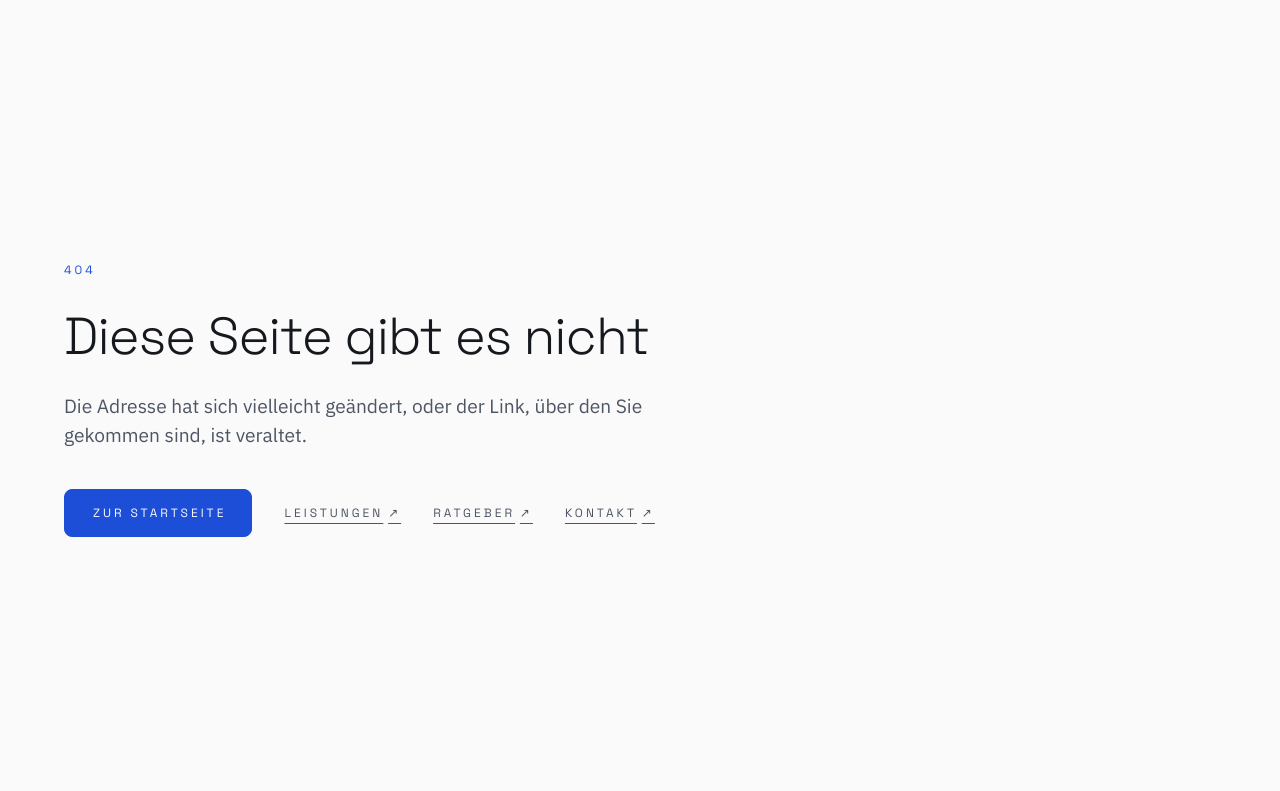
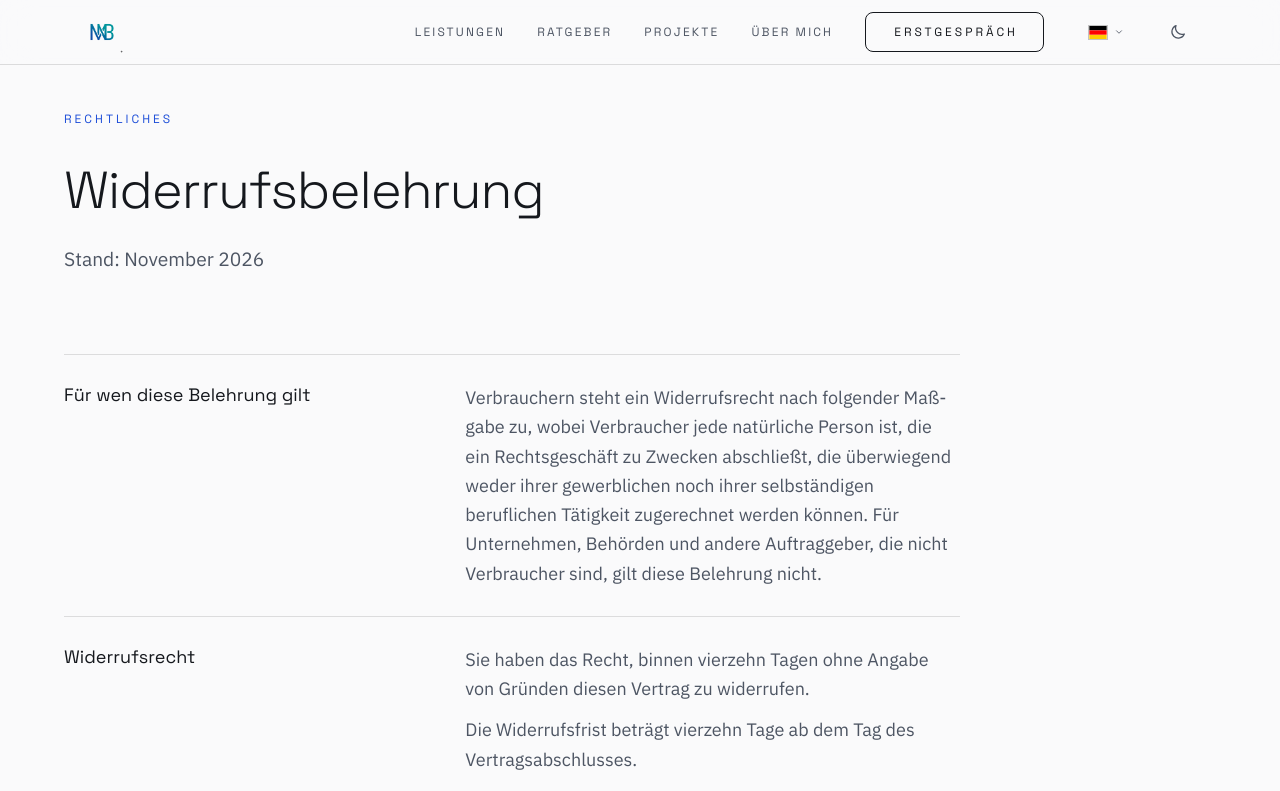
Before and after one commit to MuhamedBeck/Muhamed-Beck-Portfolio, a React (Vite) app: page /widerrufsbelehrung in a window 1280 px wide. Before the commit this address had no page. Shown: the top 791 px of the page. Built offline with nearby package versions, Linux system fonts and the light colour scheme.

Commit message:
feat: Rechtsseite Widerrufsbelehrung, verlinkt von der Dolmetscher-Seite

```diff
--- /dev/null
+++ b/src/components/pages/Widerrufsbelehrung.jsx
@@ -0,0 +1,72 @@
+import { LegalPage } from "./LegalPage";
+import { CONTACT, PERSON } from "../../content/site";
+
+/* Angaben wie im Impressum. */
+const ANSCHRIFT = `${PERSON.name}, Krögerstraße 4, 60313 ${PERSON.city}, Deutschland`;
+
+const absaetze = (liste) => (
+  <>
+    {liste.map((text) => (
+      <p key={text}>{text}</p>
+    ))}
+  </>
+);
+
+/*
+ * Widerrufsrecht und Folgen des Widerrufs sind das gesetzliche Muster aus
+ * Anlage 1 zu Art. 246a § 1 Abs. 2 Satz 2 EGBGB, für Dienstleistungen
+ * ausgefüllt (Gestaltungshinweise 1 a, 2 und 6), das Formular ist Anlage 2.
+ * Am Wortlaut des Musters wird nichts geändert, auch nicht an der Wir-Form
+ * oder den Lieferkosten: Nur das unveränderte Muster gilt als ordnungsgemäße
+ * Belehrung. Vorsatz und Hinweis zum vorzeitigen Erlöschen stehen außerhalb
+ * des Musters, mit eigener Überschrift.
+ */
+const SECTIONS = [
+  {
+    title: "Für wen diese Belehrung gilt",
+    body: absaetze([
+      "Verbrauchern steht ein Widerrufsrecht nach folgender Maßgabe zu, wobei Verbraucher jede natürliche Person ist, die ein Rechtsgeschäft zu Zwecken abschließt, die überwiegend weder ihrer gewerblichen noch ihrer selbständigen beruflichen Tätigkeit zugerechnet werden können. Für Unternehmen, Behörden und andere Auftraggeber, die nicht Verbraucher sind, gilt diese Belehrung nicht.",
+    ]),
+  },
+  {
+    title: "Widerrufsrecht",
+    body: absaetze([
+      "Sie haben das Recht, binnen vierzehn Tagen ohne Angabe von Gründen diesen Vertrag zu widerrufen.",
+      "Die Widerrufsfrist beträgt vierzehn Tage ab dem Tag des Vertragsabschlusses.",
+      `Um Ihr Widerrufsrecht auszuüben, müssen Sie uns (${ANSCHRIFT}, Telefon: ${CONTACT.phoneDisplay}, E-Mail: ${CONTACT.email}) mittels einer eindeutigen Erklärung (z. B. ein mit der Post versandter Brief oder eine E-Mail) über Ihren Entschluss, diesen Vertrag zu widerrufen, informieren. Sie können dafür das beigefügte Muster-Widerrufsformular verwenden, das jedoch nicht vorgeschrieben ist.`,
+      "Zur Wahrung der Widerrufsfrist reicht es aus, dass Sie die Mitteilung über die Ausübung des Widerrufsrechts vor Ablauf der Widerrufsfrist absenden.",
+    ]),
+  },
+  {
+    title: "Folgen des Widerrufs",
+    body: absaetze([
+      "Wenn Sie diesen Vertrag widerrufen, haben wir Ihnen alle Zahlungen, die wir von Ihnen erhalten haben, einschließlich der Lieferkosten (mit Ausnahme der zusätzlichen Kosten, die sich daraus ergeben, dass Sie eine andere Art der Lieferung als die von uns angebotene, günstigste Standardlieferung gewählt haben), unverzüglich und spätestens binnen vierzehn Tagen ab dem Tag zurückzuzahlen, an dem die Mitteilung über Ihren Widerruf dieses Vertrags bei uns eingegangen ist. Für diese Rückzahlung verwenden wir dasselbe Zahlungsmittel, das Sie bei der ursprünglichen Transaktion eingesetzt haben, es sei denn, mit Ihnen wurde ausdrücklich etwas anderes vereinbart; in keinem Fall werden Ihnen wegen dieser Rückzahlung Entgelte berechnet.",
+      "Haben Sie verlangt, dass die Dienstleistungen während der Widerrufsfrist beginnen soll, so haben Sie uns einen angemessenen Betrag zu zahlen, der dem Anteil der bis zu dem Zeitpunkt, zu dem Sie uns von der Ausübung des Widerrufsrechts hinsichtlich dieses Vertrags unterrichten, bereits erbrachten Dienstleistungen im Vergleich zum Gesamtumfang der im Vertrag vorgesehenen Dienstleistungen entspricht.",
+    ]),
+  },
+  {
+    title: "Vorzeitiges Erlöschen des Widerrufsrechts",
+    body: absaetze([
+      "Das Widerrufsrecht erlischt vorzeitig, wenn wir die Dienstleistung vollständig erbracht haben und wir mit der Ausführung der Dienstleistung erst begonnen haben, nachdem Sie dazu Ihre ausdrückliche Zustimmung gegeben haben und gleichzeitig Ihre Kenntnis davon bestätigt haben, dass Sie Ihr Widerrufsrecht bei vollständiger Vertragserfüllung durch uns verlieren.",
+      "Liegt Ihr Termin oder die Lieferung Ihrer Übersetzung innerhalb der Widerrufsfrist, bitte ich Sie in meiner Antwort mit Termin und Preis, den früheren Beginn ausdrücklich zu verlangen und zu bestätigen, dass Ihnen das Erlöschen des Widerrufsrechts bekannt ist.",
+    ]),
+  },
+  {
+    title: "Muster-Widerrufsformular",
+    body: absaetze([
+      "(Wenn Sie den Vertrag widerrufen wollen, dann füllen Sie bitte dieses Formular aus und senden Sie es zurück.)",
+      `– An ${ANSCHRIFT}, E-Mail: ${CONTACT.email}:`,
+      "– Hiermit widerrufe(n) ich/wir (*) den von mir/uns (*) abgeschlossenen Vertrag über den Kauf der folgenden Waren (*)/die Erbringung der folgenden Dienstleistung (*)",
+      "– Bestellt am (*)/erhalten am (*)",
+      "– Name des/der Verbraucher(s)",
+      "– Anschrift des/der Verbraucher(s)",
+      "– Unterschrift des/der Verbraucher(s) (nur bei Mitteilung auf Papier)",
+      "– Datum",
+      "(*) Unzutreffendes streichen.",
+    ]),
+  },
+];
+
+export const Widerrufsbelehrung = () => (
+  <LegalPage label="Rechtliches" headline="Widerrufsbelehrung" intro="Stand: November 2026" sections={SECTIONS} />
+);
--- a/src/components/pages/dolmetscher/DolmetscherAnfrage.jsx
+++ b/src/components/pages/dolmetscher/DolmetscherAnfrage.jsx
@@ -115,6 +115,11 @@ export const DolmetscherAnfrage = () => {
   return (
     <div>
       <p className="max-w-[60ch] leading-relaxed text-paper-soft">{t.hinweis}</p>
+      <p className="mt-3 text-sm">
+        <a href="/widerrufsbelehrung" target="_blank" rel="noopener" className="text-accent hover:underline">
+          {t.widerruf}
+        </a>
+      </p>
       <form onSubmit={absenden} className="mt-8 space-y-6">
         <Honeypot />
 
--- a/src/components/pages/dolmetscher/DolmetscherFuss.jsx
+++ b/src/components/pages/dolmetscher/DolmetscherFuss.jsx
@@ -11,8 +11,8 @@ const VERWEIS = "-my-1.5 inline-flex items-center gap-2 py-1.5 transition-colors
 
 /**
  * Schlanker Fuß der Dolmetscher-Seite: Kontakt, Rechtstexte, Verweis zur
- * IT-Seite. Impressum und Datenschutz gibt es nur auf Deutsch; die englische
- * und die arabische Fassung sagen das dazu.
+ * IT-Seite. Impressum, Datenschutz und Widerrufsbelehrung gibt es nur auf
+ * Deutsch; die englische und die arabische Fassung sagen das dazu.
  */
 export const DolmetscherFuss = () => {
   const t = useDict(woerter);
@@ -53,6 +53,9 @@ export const DolmetscherFuss = () => {
             <a href="/datenschutz" className="-my-2 py-2 transition-colors hover:text-paper-dim">
               {rechtliches.privacy}
             </a>
+            <a href="/widerrufsbelehrung" className="-my-2 py-2 transition-colors hover:text-paper-dim">
+              {t.fuss.widerruf}
+            </a>
             {t.fuss.rechtstexteHinweis ? <span>{t.fuss.rechtstexteHinweis}</span> : null}
           </div>
           <a href={sectionsFor(locale).home} className="-my-2 py-2 transition-colors hover:text-paper-dim">
--- a/src/i18n/dict/dolmetscher.js
+++ b/src/i18n/dict/dolmetscher.js
@@ -27,6 +27,7 @@ const de = {
   fuss: {
     kontakt: "Kontakt",
     itVerweis: "IT und Automatisierung: muhamedbeck.com",
+    widerruf: "Widerrufsbelehrung",
     rechtstexteHinweis: "",
   },
   preise: {
@@ -37,6 +38,7 @@ const de = {
   formular: {
     hinweis:
       "Das ist eine Anfrage, keine Buchung, und sie verpflichtet Sie zu nichts. Ich antworte in der Regel innerhalb von 24 Stunden mit Termin und Preis oder mit einer Absage. Verbindlich wird der Termin erst, wenn Sie mir das bestätigen. Wenn es schneller gehen muss: WhatsApp oder Anruf.",
+    widerruf: "Für Verbraucher: Widerrufsbelehrung",
     bestaetigungTitel: "Ihre Anfrage ist angekommen.",
     bestaetigungText:
       "Sie ist noch keine Buchung: Ich melde mich in der Regel innerhalb von 24 Stunden mit Termin und Preis oder mit einer Absage. Haben Sie bis dahin nichts gehört, rufen Sie mich bitte an; ohne meine Antwort ist nichts vereinbart.",
@@ -143,7 +145,8 @@ const en = {
   fuss: {
     kontakt: "Contact",
     itVerweis: "IT and automation: muhamedbeck.com",
-    rechtstexteHinweis: "The imprint and the privacy policy are available in German.",
+    widerruf: "Right of withdrawal (German)",
+    rechtstexteHinweis: "The imprint, the privacy policy and the right of withdrawal are available in German.",
   },
   preise: {
     endpreise:
@@ -152,6 +155,7 @@ const en = {
   formular: {
     hinweis:
       "This is a request, not a booking, and it does not commit you to anything. I reply, usually within 24 hours, with a date and price or with a decline. The appointment only becomes binding once you confirm it to me. If it is urgent: WhatsApp or call.",
+    widerruf: "For consumers: right of withdrawal (in German)",
     bestaetigungTitel: "Your request has arrived.",
     bestaetigungText:
       "It is not yet a booking: I will get back to you, usually within 24 hours, with a date and price or with a decline. If you have not heard from me by then, please call me; nothing is agreed without my reply.",
@@ -253,7 +257,9 @@ const en = {
  *                        oder Sie lieber sprechen. · Antwort in der Regel
  *                        innerhalb von 24 Stunden.
  *   fuss                 Kontakt · IT und Automatisierung: muhamedbeck.com ·
- *                        Impressum und Datenschutzerklärung gibt es auf Deutsch.
+ *                        Widerrufsrecht (auf Deutsch) · Impressum,
+ *                        Datenschutzerklärung und Informationen zum
+ *                        Widerrufsrecht gibt es auf Deutsch.
  *   preise.endpreise     Alle Preise sind Endpreise; als Kleinunternehmer nach
  *                        § 19 des deutschen Umsatzsteuergesetzes berechne ich
  *                        keine Mehrwertsteuer. Es gibt keine weiteren Kosten.
@@ -263,6 +269,8 @@ const en = {
  *                        einer Absage. Verbindlich wird der Termin erst, wenn
  *                        Sie ihn mir bestätigen. Wenn es eilt: WhatsApp oder
  *                        Anruf.
+ *   formular.widerruf    Für Verbraucher: Informationen zum Widerrufsrecht
+ *                        (auf Deutsch)
  *   bestaetigung         Ihre Anfrage ist angekommen. Sie ist noch keine
  *                        Buchung: Ich melde mich in der Regel innerhalb von 24
  *                        Stunden mit Termin und Preis oder mit einer Absage.
@@ -313,7 +321,8 @@ const ar = {
   fuss: {
     kontakt: "التواصل",
     itVerweis: "تقنية المعلومات والأتمتة: muhamedbeck.com",
-    rechtstexteHinweis: "بيانات الناشر وسياسة الخصوصية متاحة باللغة الألمانية.",
+    widerruf: "حق الانسحاب من العقد (بالألمانية)",
+    rechtstexteHinweis: "بيانات الناشر وسياسة الخصوصية ومعلومات حق الانسحاب من العقد متاحة باللغة الألمانية.",
   },
   preise: {
     endpreise:
@@ -322,6 +331,7 @@ const ar = {
   formular: {
     hinweis:
       "هذا طلب وليس حجزًا، ولا يُلزمك بشيء. أرد عادةً خلال 24 ساعة بموعد وسعر أو باعتذار. يصبح الموعد مُلزمًا فقط عندما تؤكده لي. إذا كان الأمر عاجلًا: واتساب أو اتصال هاتفي.",
+    widerruf: "للمستهلكين: معلومات عن حق الانسحاب من العقد (بالألمانية)",
     bestaetigungTitel: "وصل طلبك.",
     bestaetigungText:
       "لم يصبح حجزًا بعد: سأتواصل معك عادةً خلال 24 ساعة بموعد وسعر أو باعتذار. إذا لم تسمع مني حتى ذلك الحين، فاتصل بي من فضلك؛ لا يُتفق على شيء دون ردي.",
--- a/src/routes/registry.js
+++ b/src/routes/registry.js
@@ -913,6 +913,23 @@ export const ROUTES = [
     changefreq: "yearly",
     priority: "0.3",
   },
+  {
+    id: "widerrufsbelehrung",
+    path: "/widerrufsbelehrung",
+    locale: "de",
+    group: "widerrufsbelehrung",
+    load: () =>
+      import("../components/pages/Widerrufsbelehrung.jsx").then((m) => ({
+        default: m.Widerrufsbelehrung,
+      })),
+    title: "Widerrufsbelehrung | Muhamed Beck",
+    description:
+      "Widerrufsbelehrung für Verbraucher zu den Dolmetsch- und Übersetzungsleistungen von Muhamed Nur Beck, mit Muster-Widerrufsformular.",
+    h1: "Widerrufsbelehrung",
+    lastmod: "2026-11-17",
+    changefreq: "yearly",
+    priority: "0.3",
+  },
 ];
 
 // Deliberately has no `path`: usePageMeta then falls back to the pathname the
```
Also changed, not shown: public/llms.txt, 2 other files (tests, documents, lock files or other folders).
